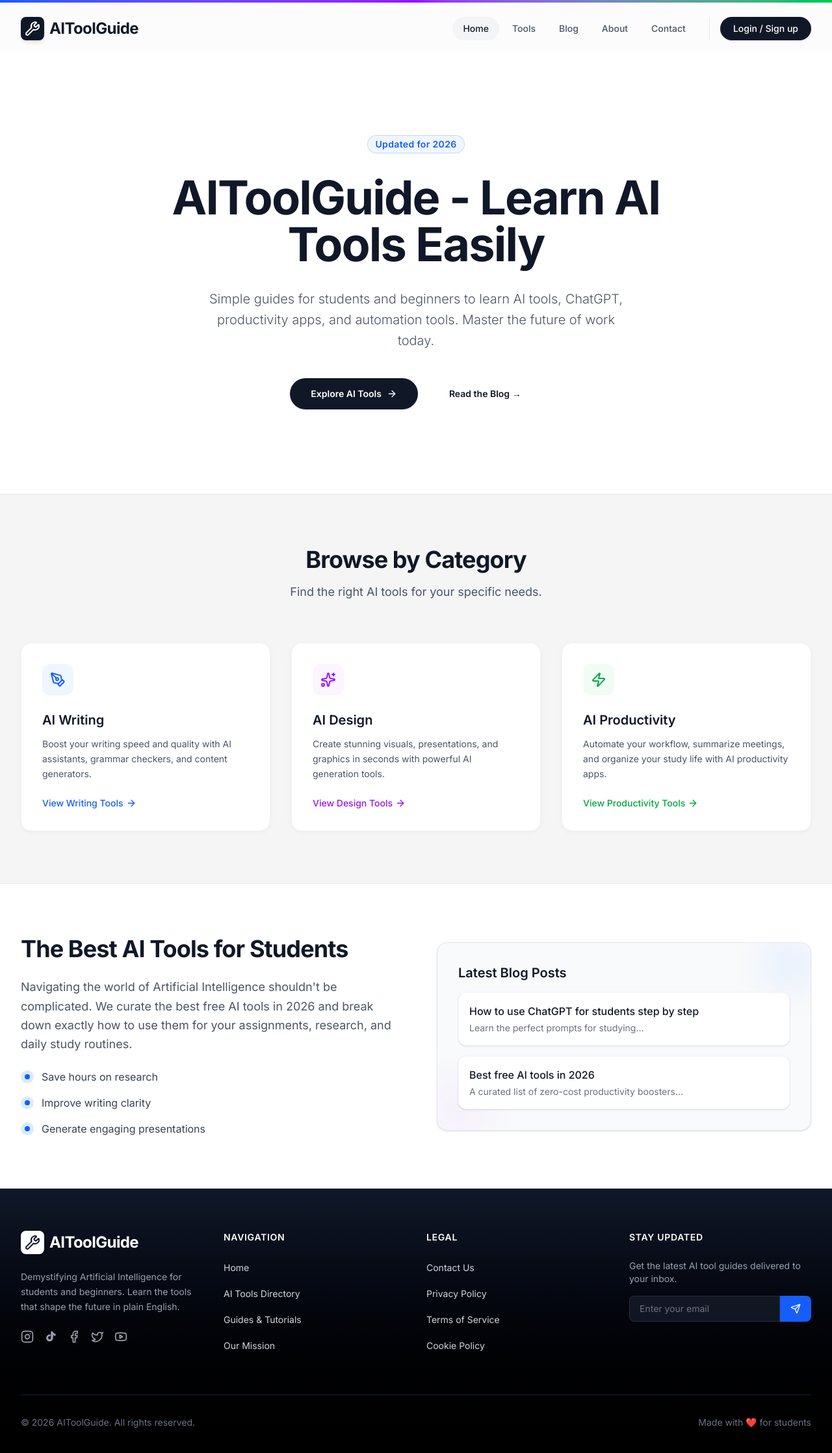
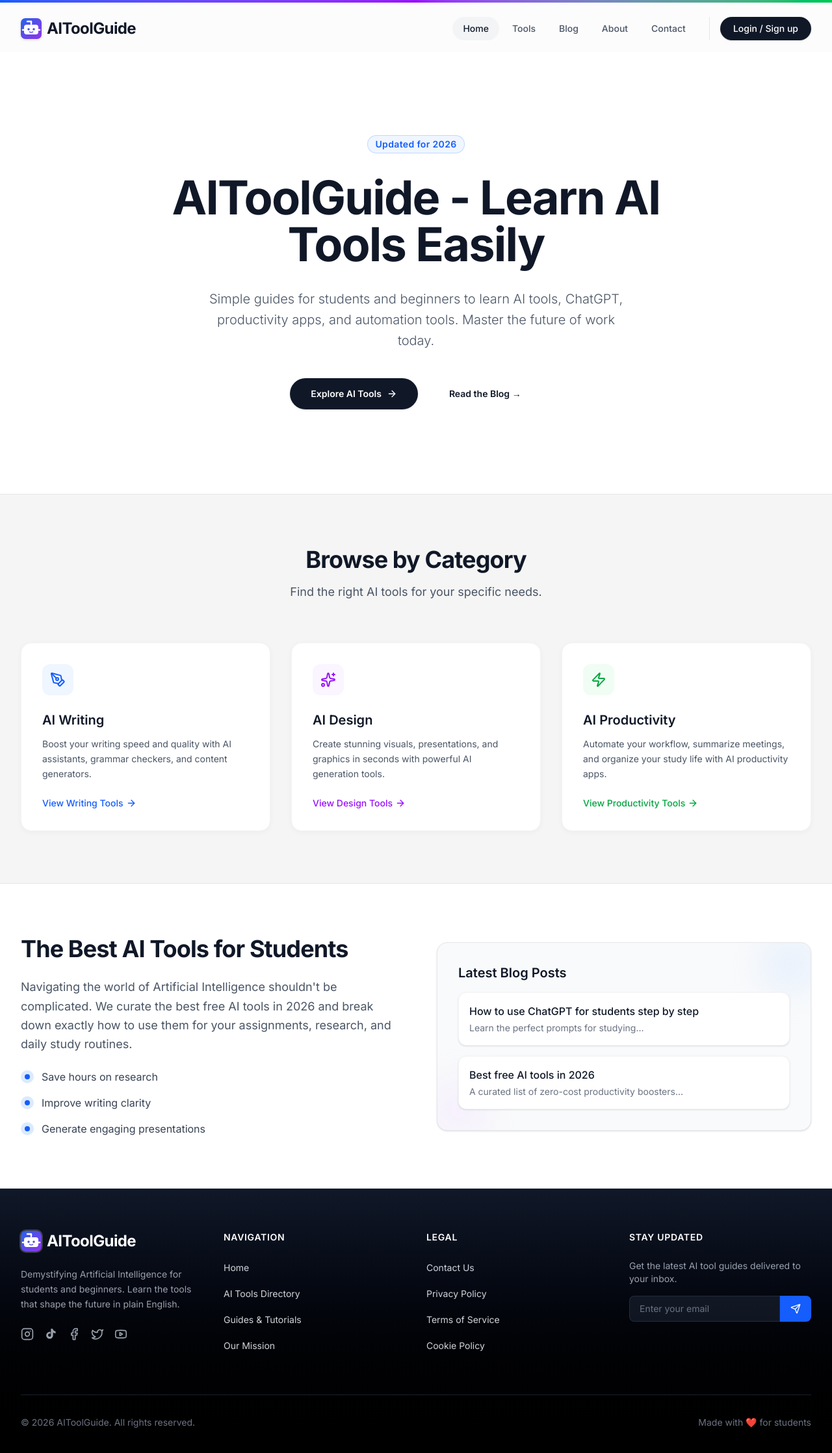
Before and after one commit to hananirfan91-hub/aitoolguide, a React (Vite) app: page / in a window 1280 px wide. Shown: the top 2236 px of the page at 65% size. Built offline with nearby package versions, Linux system fonts and the light colour scheme; a web font is replaced by a local one.

Commit message:
feat: Implement new branding and SEO improvements
Replaces old wrench icon with a new SVG logo. Updates robots.txt and sitemap generation to improve SEO. Modifies vercel.json to correctly handle routing for the SPA.

```diff
--- a/index.html
+++ b/index.html
@@ -1,9 +1,8 @@
 <!doctype html>
 <html lang="en">
   <head>
-    <meta name="google-site-verification" content="T-TsFBS6wbP6YllMKSF2eZJcqh30_68QnO-64U5xYj4" />
-
     <meta charset="UTF-8" />
+    <link rel="icon" type="image/svg+xml" href="/logo.svg" />
     <meta name="viewport" content="width=device-width, initial-scale=1.0" />
     <title>AIToolGuide - Learn AI Tools Easily</title>
   </head>
--- a/scripts/generate-sitemap.js
+++ b/scripts/generate-sitemap.js
@@ -72,8 +72,15 @@ async function generateSitemap() {
     fs.mkdirSync(publicDir);
   }
 
+  // Also drop a quick robots.txt to ensure Google crawls correctly
+  const robotsTxt = `User-agent: *
+Allow: /
+
+Sitemap: https://aitoolguide.vercel.app/sitemap.xml`;
+
+  fs.writeFileSync(path.join(publicDir, 'robots.txt'), robotsTxt);
   fs.writeFileSync(path.join(publicDir, 'sitemap.xml'), sitemapContent);
-  console.log('sitemap.xml generated successfully!');
+  console.log('sitemap.xml and robots.txt generated successfully!');
 }
 
 generateSitemap();
--- a/src/components/Layout.tsx
+++ b/src/components/Layout.tsx
@@ -53,9 +53,7 @@ export function Layout() {
           <div className="flex justify-between items-center h-20">
             <div className="flex-shrink-0 flex items-center">
               <Link to="/" className="text-2xl font-bold tracking-tight text-gray-900 flex items-center gap-2 group">
-                <span className="bg-gray-900 text-white p-1.5 rounded-lg max-w-fit shadow-md group-hover:bg-blue-600 transition-colors">
-                 <Wrench className="w-6 h-6" />
-                </span>
+                <img src="/logo.svg" alt="AIToolGuide Logo" className="w-8 h-8 drop-shadow-sm group-hover:scale-105 transition-transform" />
                 AIToolGuide
               </Link>
             </div>
@@ -204,10 +202,8 @@ export function Layout() {
 
             {/* Brand Column */}
             <div className="space-y-6">
-              <Link to="/" className="text-2xl font-bold tracking-tight text-white flex items-center gap-2">
-                <span className="bg-white text-gray-900 p-1.5 rounded-lg shadow-sm">
-                 <Wrench className="w-6 h-6" />
-                </span>
+              <Link to="/" className="text-2xl font-bold tracking-tight text-white flex items-center gap-2 group">
+                <img src="/logo.svg" alt="AIToolGuide Logo" className="w-8 h-8 rounded-lg outline outline-2 outline-white/20 group-hover:scale-105 transition-transform" />
                 AIToolGuide
               </Link>
               <p className="text-sm text-gray-400 leading-relaxed max-w-xs">
```
Also changed, not shown: public/logo.svg (added), public/robots.txt, vercel.json.
